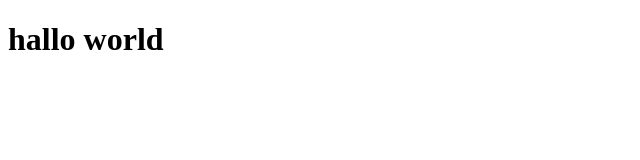
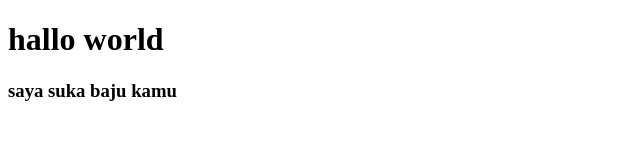
Before and after one commit to febryntara/testhost, a plain HTML site: page index.html in a window 1280 px wide. Shown: the whole page, without its empty margins (0-640 px from the left). Drawn offline with Linux system fonts and the light colour scheme.

Commit message:
menambah tag h3

```diff
--- a/index.html
+++ b/index.html
@@ -8,5 +8,6 @@
 </head>
 <body>
     <h1>hallo world</h1>
+    <h3>saya suka baju kamu</h3>
 </body>
 </html>
```
